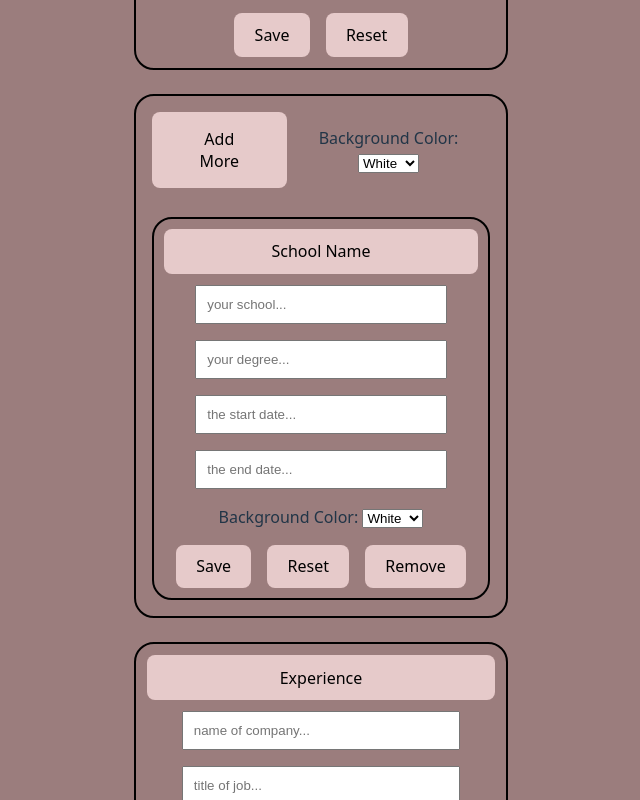
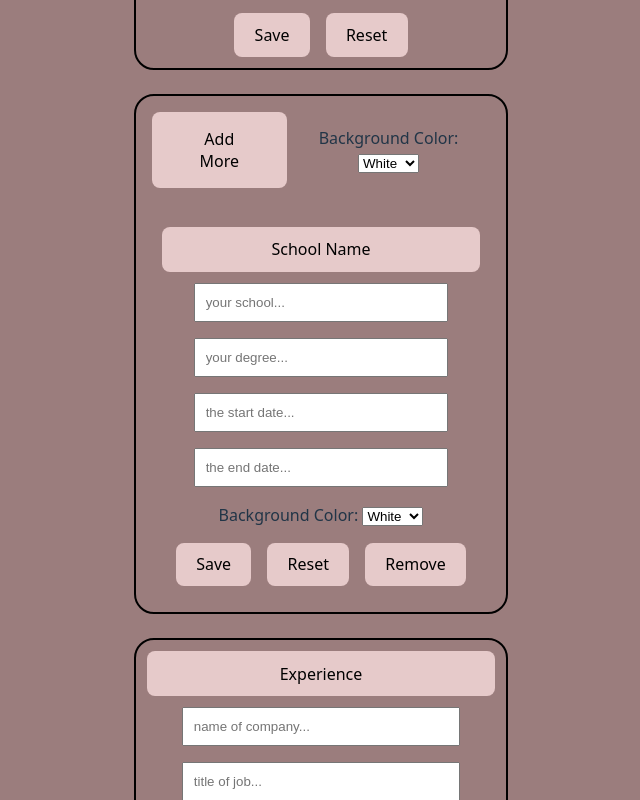
Before and after one commit to rasooli451/CVgenerator, a React (Vite) app: page / in a window 1280 px wide. Shown: the part 387-1187 px from the top of the page, without its empty margins (7-647 px from the left). Built offline with nearby package versions, Linux system fonts and the light colour scheme.

Commit message:
changed some stylings

```diff
--- a/src/index.css
+++ b/src/index.css
@@ -28,11 +28,19 @@ a:hover {
   color: #535bf2;
 }
 
+#root{
+  padding: 1rem;
+  text-align: center;
+}
 
-#root{
+
+
+
+
+.main{
   width: 100%;
   display: flex;
-  padding: 1rem;
+  justify-content: space-around;
 }
 
 
@@ -48,12 +56,12 @@ button {
   transition: border-color 0.25s;
 }
 
-.section, .Education{
+.section, .Education, .Experience, .Project{
    border: 2px solid white;
    border-radius: 20px;
    padding: 0.7em;
 }
-.edu{
+.entry{
   border: 2px solid #fff;
   border-radius: 20px;
 }
@@ -79,7 +87,7 @@ button:focus-visible {
   }
 
 
-  .section, .Education, .edu{
+  .section, .Education, .entry{
     border: 2px solid black;
   }
 }
```
